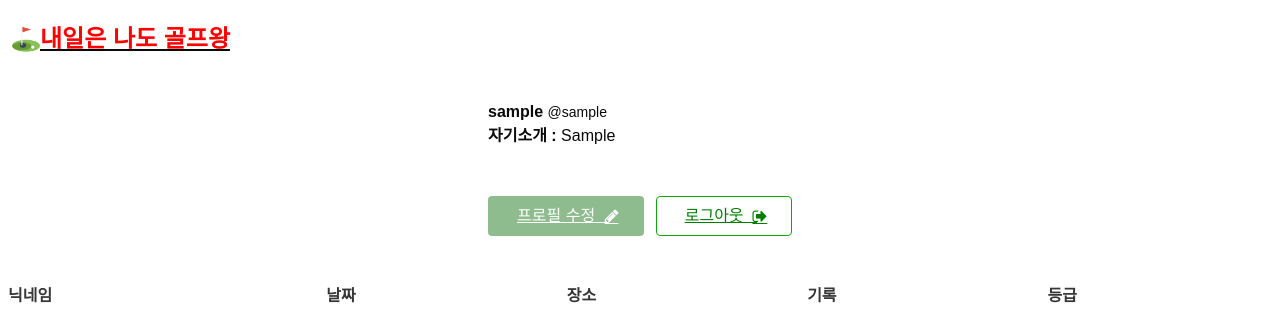
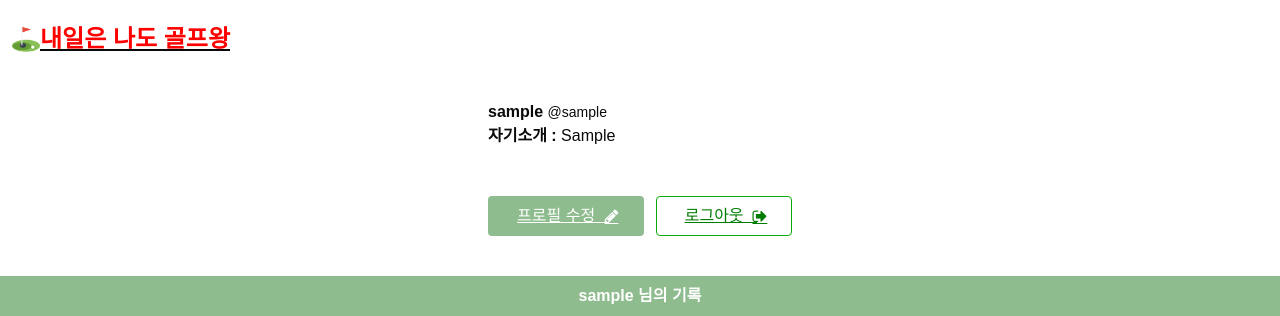
Before and after one commit to myeongbaek/TMR_Golf_King, a Flask app: page /user/1 in a window 1280 px wide. Shown: the top 316 px of the page. Run offline with Flask 2, Linux system fonts and the light colour scheme; a database or web service that is not in the repository returns one stand-in record (values such as "Sample title"); lists and menus that the app fills with data are empty; some libraries are stand-ins or nearby versions; some web fonts are replaced.

Commit message:
USER ; 페이지 하단 세션제목 추가
1. 세션 제목 추가 : "~님의 기록"
2. CSS 수정

```diff
--- a/templates/user.html
+++ b/templates/user.html
@@ -79,6 +79,22 @@
             height: 100%;
         }
 
+        .mypage {
+            width: 100%;
+            height: 40px;
+            background-color: darkseagreen;
+            background-position: center;
+            background-size: cover;
+
+            color: #ffffff;
+            font-weight: bold;
+
+            display: flex;
+            flex-direction: column;
+            align-items: center;
+            justify-content: center;
+        }
+
     </style>
 
 
@@ -96,7 +112,7 @@
                 type: 'POST',
                 url: '/mygolf',
                 data: {
-                    "userhash_give" : userhash
+                    "userhash_give": userhash
                 },
                 success: function (response) {
                     if (response['result'] == "success") {
@@ -121,8 +137,7 @@
 
                             $('#score-box').append(temp_html)
                         }
-                    }
-                    else
+                    } else
                         console.log(response['msg'])
                 }
             })
@@ -433,6 +448,9 @@
 </section>
 
 <!-- 프로필 페이지 내 하단 -->
+<div class="mypage">
+    <text><span id="nickname">{{ user_info.nickname }}</span> 님의 기록</text>
+</div>
 <section>
     <table class="table">
         <thead>
```
Lines whose indentation alone changed are shown as unchanged.
